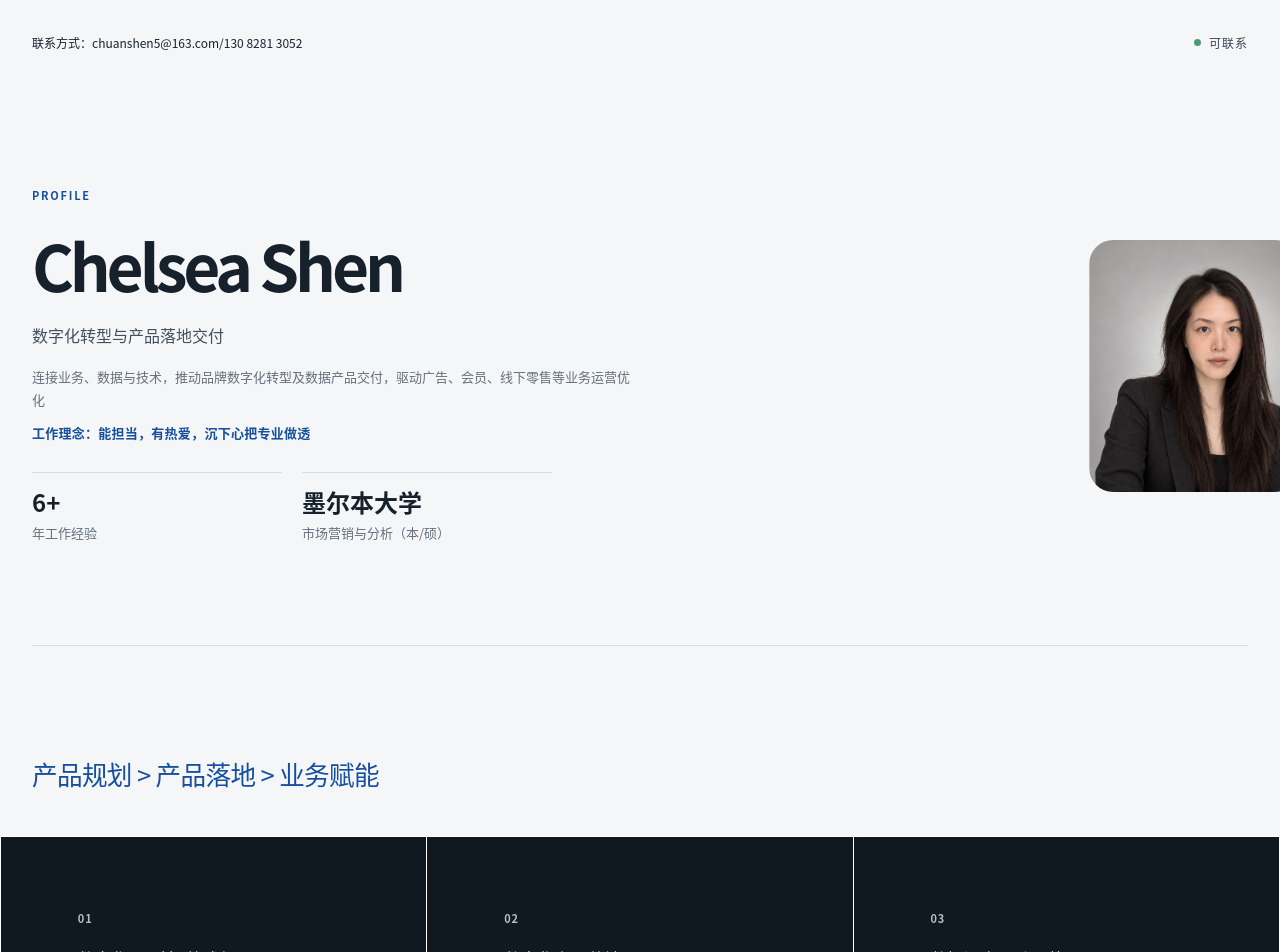
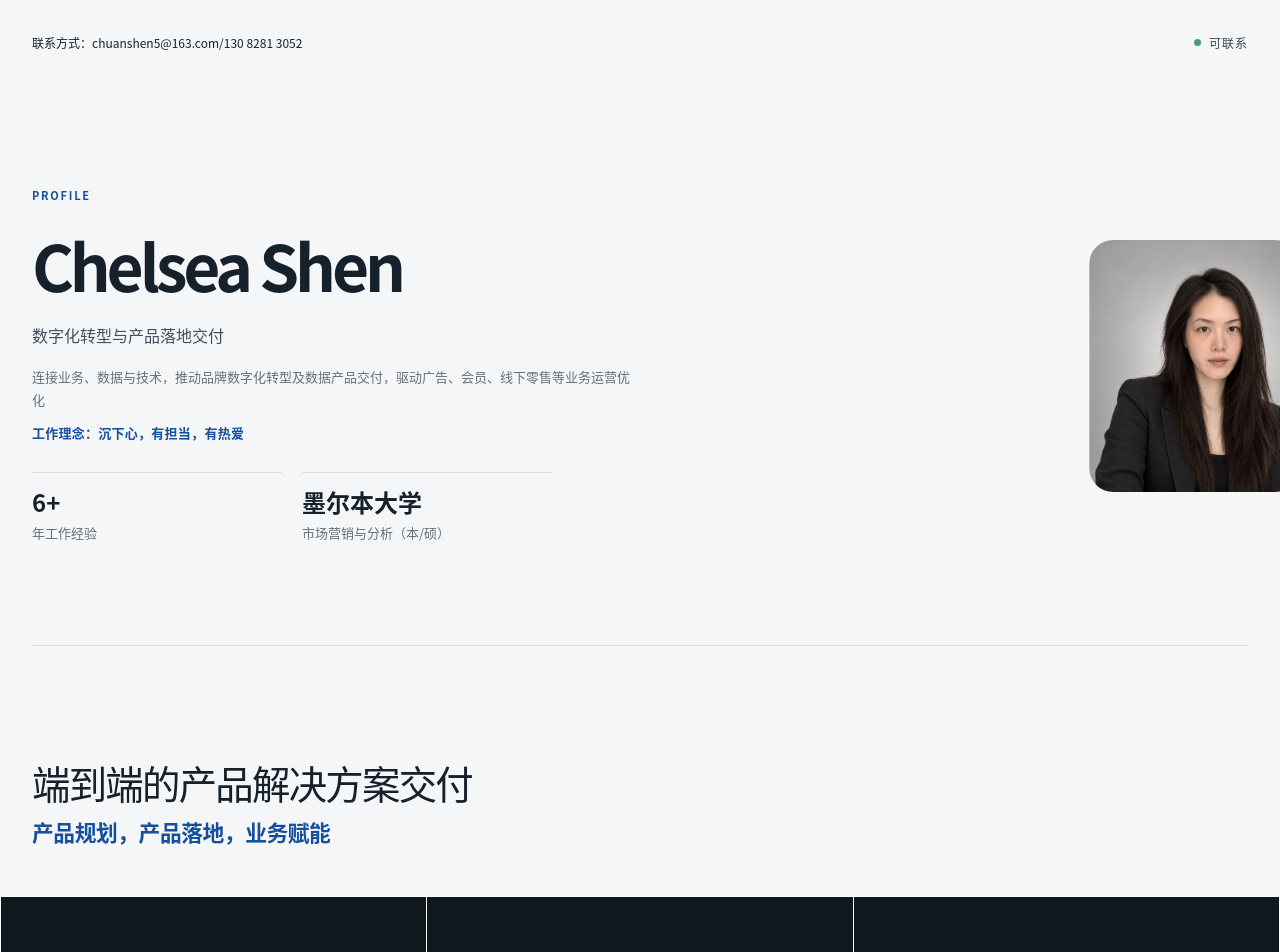
Before and after one commit to chelsea515/chelseashen_d, a Next.js app: page / in a window 1280 px wide. Shown: the top 952 px of the page. Built offline with nearby package versions, Linux system fonts and the light colour scheme.

Commit message:
feat: refine profile heading and pwc details

```diff
--- a/app/globals.css
+++ b/app/globals.css
@@ -72,7 +72,8 @@ nav a:hover { color: var(--blue); }
 
 .section { width: min(1400px, calc(100% - 64px)); margin: 0 auto; padding: 112px 0; border-bottom: 1px solid var(--line); }
 .profile { display: grid; grid-template-columns: minmax(0, 1fr); gap: 46px; }
-.profile h2 { margin: 0; color: var(--blue); font-size: clamp(18px, 2vw, 28px); letter-spacing: -.025em; line-height: 1.25; white-space: nowrap; }
+.profile h2 { margin: 0; color: var(--ink); font-size: clamp(30px, 3vw, 44px); letter-spacing: -.045em; line-height: 1.25; white-space: nowrap; }
+.profile-subtitle { margin: 8px 0 0; color: var(--blue); font-size: clamp(16px, 1.7vw, 22px); font-weight: 700; letter-spacing: -.02em; }
 .section-heading h2, .education h2 { margin: 0; font-size: clamp(31px, 3.8vw, 54px); letter-spacing: -.055em; line-height: 1.25; }
 .section-intro { max-width: 680px; margin: 22px 0 50px; color: var(--muted); font-size: 16px; }
 .capability-list { width: 100vw; margin-left: calc(50% - 50vw); margin-right: calc(50% - 50vw); display: grid; grid-template-columns: repeat(3, 1fr); gap: 1px; background: #fff; border: 1px solid #fff; }
@@ -103,6 +104,7 @@ nav a:hover { color: var(--blue); }
 .project-list { border-top: 0; background: rgba(255, 255, 255, .34); }
 .project { border-bottom: 1px solid rgba(23, 33, 43, .1); }
 .project-trigger { min-height: 62px; display: flex; align-items: center; justify-content: space-between; gap: 20px; padding: 16px 20px; font-size: 13px; font-weight: 600; line-height: 1.4; }
+.static-project-trigger { cursor: default; }
 .project-trigger span:last-child { flex: 0 0 auto; color: var(--blue); font-size: 12px; font-weight: 500; }
 .project-trigger:hover, .project-trigger:focus-visible { color: var(--blue); }
 .project-detail { padding: 4px 20px 32px; }
--- a/app/page.tsx
+++ b/app/page.tsx
@@ -295,7 +295,7 @@ export default function Home() {
           <p className="hero-subcopy">
             连接业务、数据与技术，推动品牌数字化转型及数据产品交付，驱动广告、会员、线下零售等业务运营优化
           </p>
-          <p className="hero-belief">工作理念：能担当，有热爱，沉下心把专业做透</p>
+          <p className="hero-belief">工作理念：沉下心，有担当，有热爱</p>
           <div className="fact-grid" aria-label="职业与教育概览">
             <div><strong>6+</strong><span>年工作经验</span></div>
             <div><strong>墨尔本大学</strong><span>市场营销与分析（本/硕）</span></div>
@@ -314,7 +314,8 @@ export default function Home() {
 
       <section className="section profile" id="profile" aria-labelledby="profile-title">
         <div>
-          <h2 id="profile-title">产品规划 &gt; 产品落地 &gt; 业务赋能</h2>
+          <h2 id="profile-title">端到端的产品解决方案交付</h2>
+          <p className="profile-subtitle">产品规划，产品落地，业务赋能</p>
         </div>
         <div className="capability-list">
           <article><span>01</span><h3>数字化 / AI 转型规划</h3><p>识别业务机会，定义 Use Case，制定优先级与路线图。</p></article>
@@ -356,9 +357,15 @@ export default function Home() {
                         </div>
                         <div className="project-list">
                           {group.projects.map((project) => {
-                            const projectIsOpen = Boolean(openProjects[project.id]);
+                            const alwaysOpenProjects = employer.id === "pwc";
+                            const projectIsOpen = alwaysOpenProjects || Boolean(openProjects[project.id]);
                             return (
                               <article className={`project ${projectIsOpen ? "is-open" : ""}`} key={project.id}>
+                                {alwaysOpenProjects ? (
+                                  <div className="project-trigger static-project-trigger">
+                                    <span>{project.title}</span>
+                                  </div>
+                                ) : (
                                   <button
                                     className="project-trigger"
                                     type="button"
@@ -367,8 +374,9 @@ export default function Home() {
                                     aria-controls={`project-panel-${project.id}`}
                                   >
                                     <span>{project.title}</span>
-                                  <span aria-hidden="true">{projectIsOpen ? "收起" : "展开"}</span>
+                                    {!alwaysOpenProjects && <span aria-hidden="true">{projectIsOpen ? "收起" : "展开"}</span>}
                                   </button>
+                                )}
                                 {projectIsOpen && <ProjectDetail project={project} />}
                               </article>
                             );
```
Also changed, not shown: 1 other file (tests, documents, lock files or other folders). Lines whose indentation alone changed are shown as unchanged.
